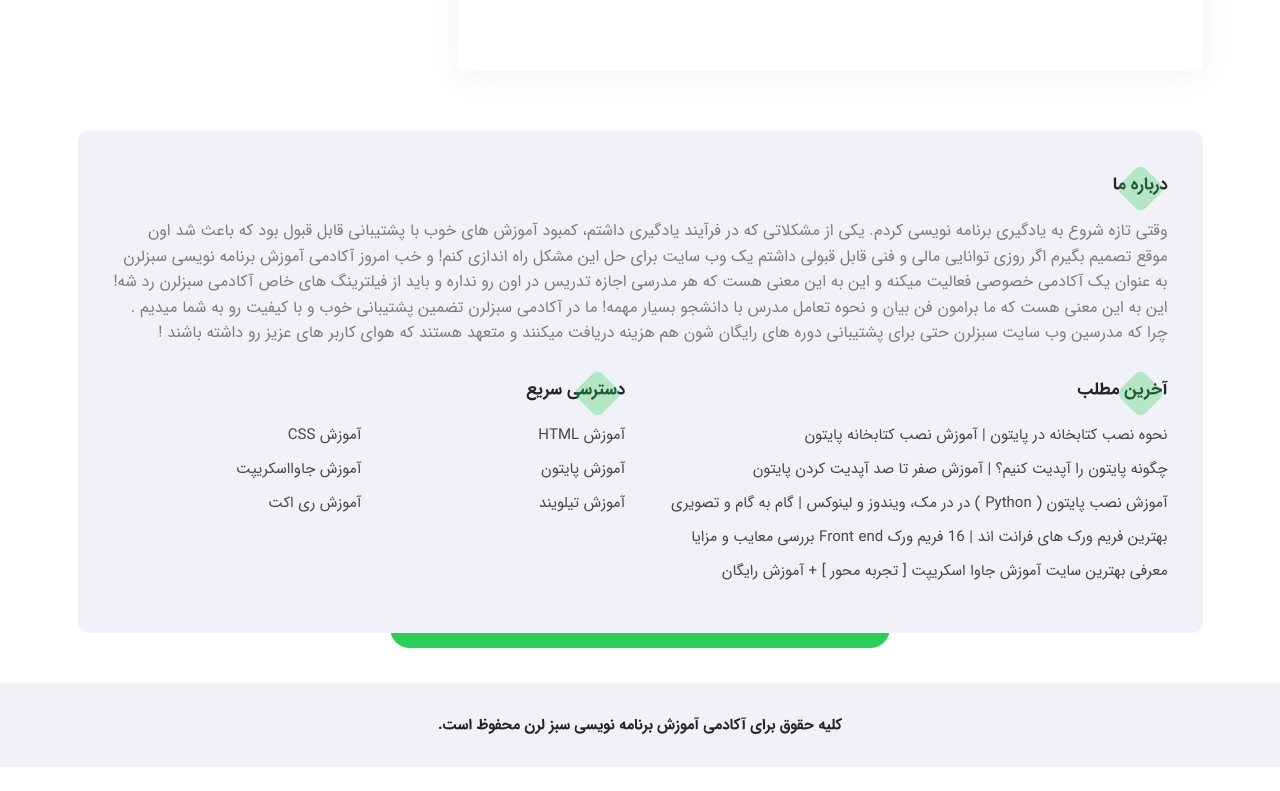
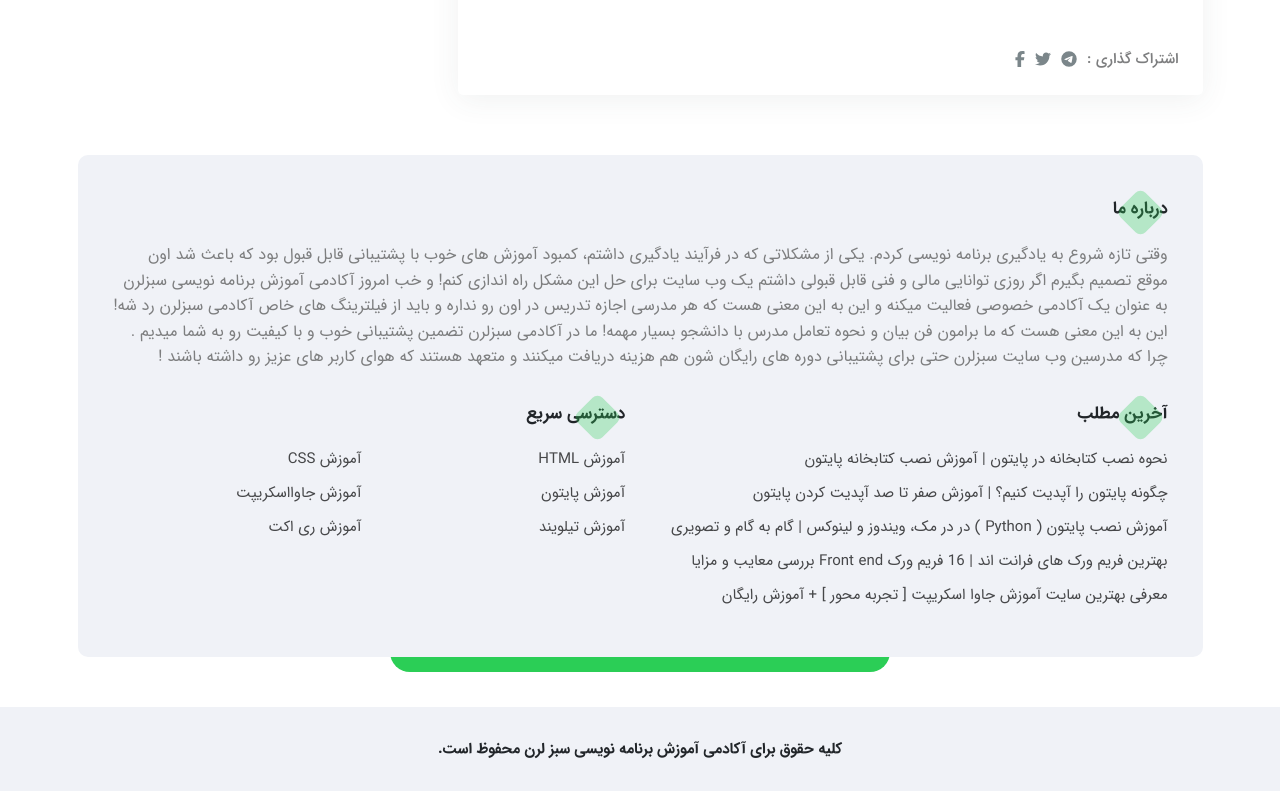
Before and after one commit to eshkevar-arash/sabzlearn, a plain HTML site: page blog.html in a window 1280 px wide. Shown: the part 3262-4053 px from the top of the page. Before the commit the page ends 4029 px from the top, so only its background shows below. Drawn offline with Linux system fonts and the light colour scheme.

Commit message:
feat: blog-content-social-media

```diff
--- a/blog.html
+++ b/blog.html
@@ -289,6 +289,18 @@
                                         </p>
                                         <img class="blog-content__section-image" src="./images/blogs/3.jpg" alt="">
                                     </div>
+                                    <div class="blog-content__social-media">
+                                        <span class="blog-content__social-media-text">اشتراک گذاری :</span>
+                                        <a href="#" class="blog-content__social-media-link">
+                                            <i class="blog-content__social-media-icon fab fa-telegram-plane" ></i>
+                                        </a>
+                                        <a href="#" class="blog-content__social-media-link">
+                                            <i class="blog-content__social-media-icon fab fa-twitter" ></i>
+                                        </a>
+                                        <a href="#" class="blog-content__social-media-link">
+                                            <i class="blog-content__social-media-icon fab fa-facebook-f" ></i>
+                                        </a>
+                                    </div>
                                 </div>
                             </div>
                         </div>
--- a/css/blog.css
+++ b/css/blog.css
@@ -243,6 +243,28 @@
     margin: 0 auto;
     object-fit: cover;
 }
+.blog-content__social-media{
+    display: flex;
+    align-items: center;
+}
+.blog-content__social-media-text{
+    font-size: 1.5rem;
+    color: #7d7e7f;
+    font-family: var(--medium-font);
+}
+.blog-content__social-media-link{
+    display: block;
+    margin-right: 1rem;
+    color: #7b868a;
+    transition: color 400ms ease;
+}
+.blog-content__social-media-link:hover{
+    color: #1e83f0;;
+}
+.blog-content__social-media-icon{
+    display: block;
+    width: 100%;
+}
 /*Finish blog-content__header Styles - Final*/
 
 /*Finish Blog Content*/
```
